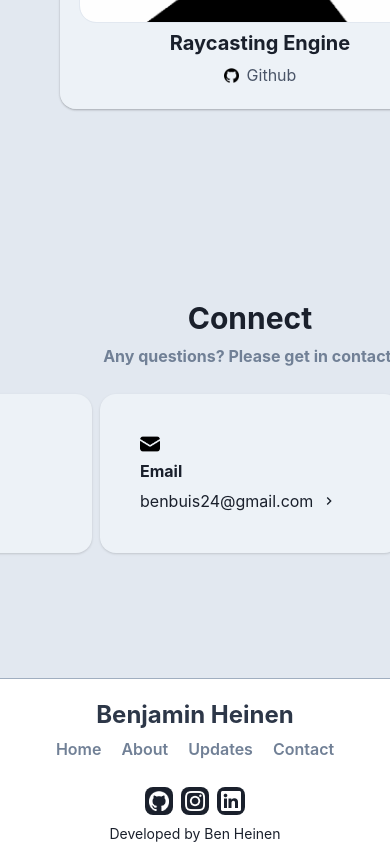
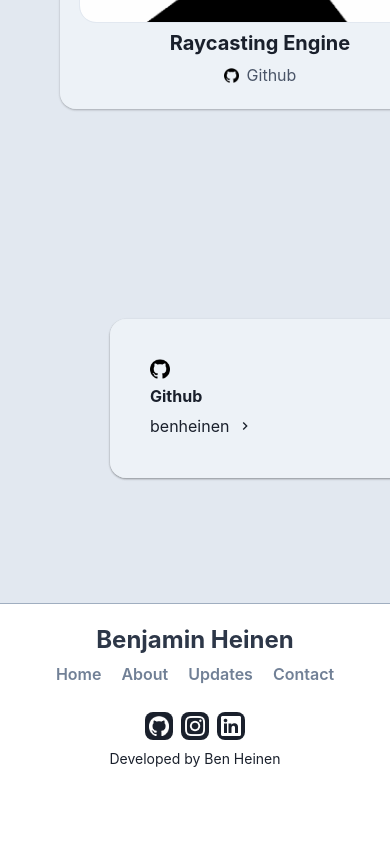
Before and after one commit to benheinen/benjamin-heinen, a React (Vite) app: page / in a window 390 px wide. Shown: the part 2958-3802 px from the top of the page. After the commit the page ends 3727 px from the top, so only its background shows below. Built offline with nearby package versions, Linux system fonts and the light colour scheme.

Commit message:
implemented responsive design

```diff
--- a/src/components/Connect.tsx
+++ b/src/components/Connect.tsx
@@ -5,7 +5,8 @@ import {
   Image,
   Button,
   Link,
-  HStack,
+  Grid,
+  GridItem,
 } from "@chakra-ui/react";
 import CategoryHeading from "./CategoryHeading";
 import { ChevronRightIcon } from "@chakra-ui/icons";
@@ -48,17 +49,32 @@ function ConnectCard({ title, image, username, link }: Props) {
 export default function Connect() {
   return (
     <VStack>
+      <Grid
+        gridTemplateAreas={{
+          lg: `"heading heading heading"
+        "linkedin email github"`,
+          sm: `"heading"
+        "linkedin"
+        "email"
+        "github"`,
+        }}
+        gap={5}
+      >
+        <GridItem area={"heading"}>
           <CategoryHeading
             title={"Connect"}
             subtitle={"Any questions? Please get in contact!"}
           />
-      <HStack>
+        </GridItem>
+        <GridItem area={"linkedin"}>
           <ConnectCard
             image={"/linkedin.png"}
             title={"LinkedIn"}
             username={"ben-heinen"}
             link={"https://www.linkedin.com/in/ben-heinen/"}
           />
+        </GridItem>
+        <GridItem area={"email"}>
           <ConnectCard
             image={"/email.png"}
             title={"Email"}
@@ -67,13 +83,16 @@ export default function Connect() {
               "https://mail.google.com/mail/?view=cm&fs=1&to=benbuis24@gmail.com"
             }
           />
+        </GridItem>
+        <GridItem area={"github"}>
           <ConnectCard
             image={"/github.png"}
             title={"Github"}
             username={"benheinen"}
             link={"https://github.com/benheinen"}
           />
-      </HStack>
+        </GridItem>
+      </Grid>
     </VStack>
   );
 }
```
Lines whose indentation alone changed are shown as unchanged.
